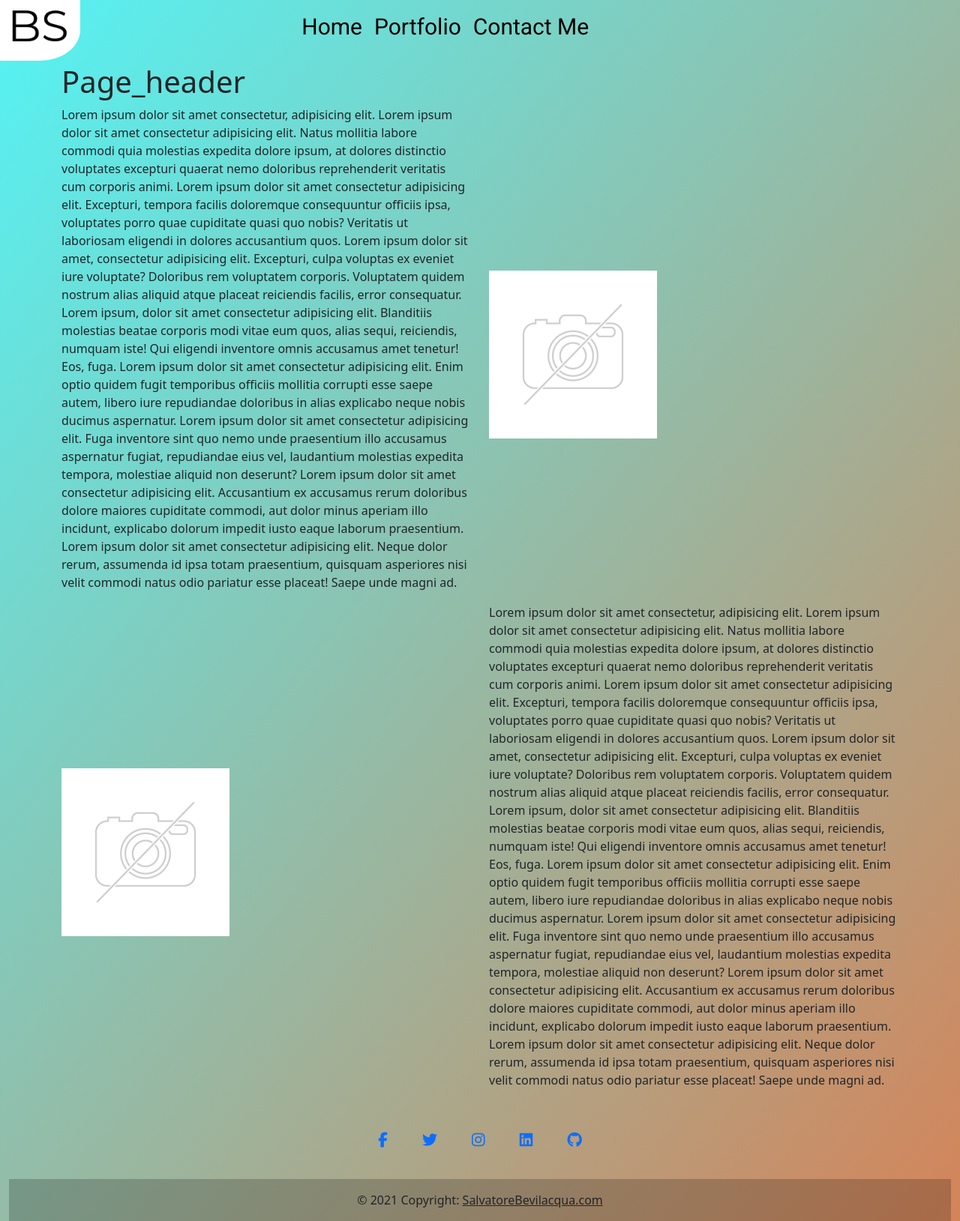
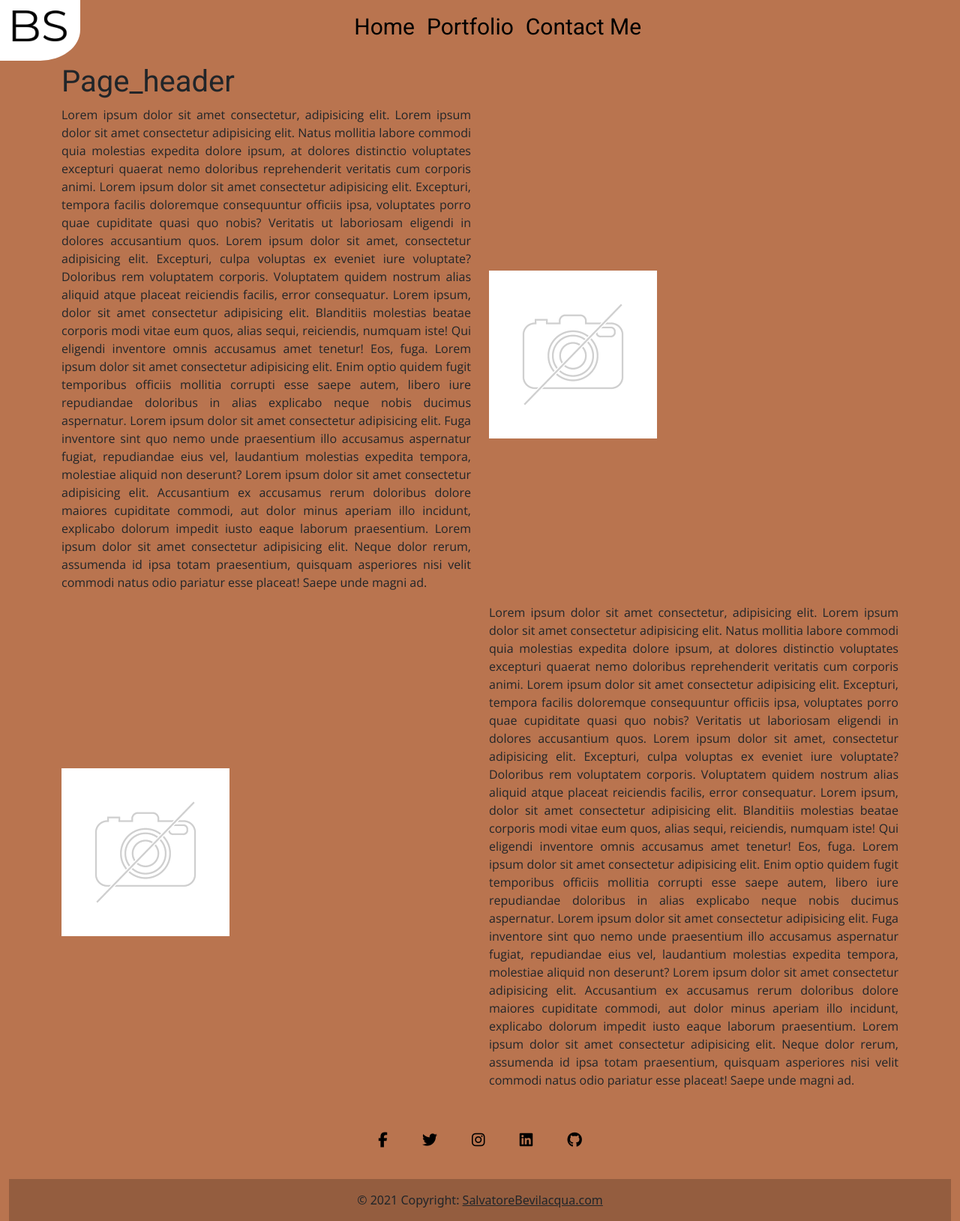
Before and after one commit to SalvatoreBevilacqua/SalvatoreBevilacqua, a Django app: page / in a window 1280 px wide. Shown: the whole page at 75% size. Run offline with Django 3.2, Linux system fonts and the light colour scheme; some libraries are stand-ins or nearby versions.

Commit message:
modify navbar,scrollbar,uparrow and Bkgr

```diff
--- a/static/css/base.css
+++ b/static/css/base.css
@@ -1,8 +1,9 @@
 body {
-    background: linear-gradient(to top left, #D48459, #54F3F5);
+    background: rgb(185, 116, 79);
+    /* background: linear-gradient(to top left, #D48459, #54F3F5); */
 }
 
-/*-----------------------------------------------Navbar */
+/*-----------------------------------------------Navbar & Mobile/Burger */
 
 .navbar-brand {
     background-color: #ffffff;
@@ -20,10 +21,7 @@ body {
 ul {
   margin: 150px auto 0;
   padding: 0;
-  list-style: none;
-  display: table;
-  width: 600px;
-  text-align: center;
+  width: 460px;
 }
 
 li {
@@ -41,7 +39,7 @@ p.under_p:after {
   border-bottom: 4px solid;
   margin-top: 10px;
   opacity: 0;
-  color: #AA6A47;
+  color: #54F3F5;
 	-webkit-transition: opacity 0.35s, -webkit-transform 0.35s;
 	transition: opacity 0.35s, transform 0.35s;
 	-webkit-transform: scale(0,1);
@@ -52,16 +50,7 @@ p.under_p:hover:after {
   opacity: 1;
 	-webkit-transform: scale(1);
 	transform: scale(1);
-    &.hover-3 {
-            &:before {
-            left: 50%;
-            }
-            &:after {
-            right: 50%;
-            }
 }
-
-/*-----------------------------------------------Mobile~Burger Navbar */
 
 
 /*-----------------------------------------------Scrollbar */
@@ -77,10 +66,14 @@ p.under_p:hover:after {
 }
 
 .sc2::-webkit-scrollbar-thumb {
-  background-image: linear-gradient(45deg, #54F3F5, #D48459);
+  background-image: linear-gradient(45deg, rgba(93, 109, 109, 0.884), rgba(116, 75, 53, 0.842));
   border-radius: 10px;
   -webkit-box-shadow: rgba(0,0,0,.12) 0 3px 13px 1px;
           box-shadow: rgba(0,0,0,.12) 0 3px 13px 1px;
+}
+
+.sc2::-webkit-scrollbar-thumb:hover {
+    background: rgba(13, 48, 102, 0.712);
 }
 
 /*-----------------------------------------------Up Arrow */
@@ -129,7 +122,6 @@ p.under_p:hover:after {
 /*-----------------------------------------------Footer */
 
 .socialink {
-    /* background-color: #ffffff; */
     color: #000000;
     border-radius: 50%;
 }
--- a/templates/base.html
+++ b/templates/base.html
@@ -39,12 +39,12 @@
     <link rel="shortcut icon" type="image/png" href="{% static 'favicon.ico' %}"/>
   </head>
   <body class="sc2">
-    <!-- <header class="container-fluid">
-        <div class="row"> -->
+    <header class="container-fluid">
+        <div class="row">
             <!-- Navbar -->
             {% include 'includes/navbar.html' %}
-        <!-- </div>
-    </header> -->
+        </div>
+    </header>
 
     {% if messages %}
         <div class="message-container"></div>
@@ -57,7 +57,7 @@
     {% endblock %}
 
     {% block postloadjs %}
-        <a id="button"></a>
+        <a id="button" style="text-decoration: none;"></a>
 
         <script>
             var btn = $('#button');
--- a/templates/includes/navbar.html
+++ b/templates/includes/navbar.html
@@ -1,39 +1,5 @@
-<!-- Logo -->
-<!-- <div class="col-12 col-sm-4 col-md-2 my-auto py-lg-0" style="padding-left: 0;">
-    <a href="{% url 'home' %}" class="navbar-brand padding-left-0">
-        <img src="media/SB.jpg" alt="logo" style="max-height: 70px;">
-    </a>
-</div> -->
-
-<!-- Navbar -->
-<!-- <div class="col-6 col-md-8 my-auto py-1 py-lg-0">
-    <ul class="list-inline list-unstyled text-center text-lg-center my-0">
-        <li class="list-inline-item m-0">
-            <a class="nav-link navaw" href="{% url 'home' %}" id="user-options" aria-haspopup="true" aria-expanded="false">
-                <div class="text-center">
-                    <p class="my-0 under_p cssnavb">Home</p>
-                </div>
-            </a>
-        </li>
-        <li class="list-inline-item m-0">
-            <a class="nav-link navaw" href="{% url 'portfolio' %}" id="user-options" aria-haspopup="true" aria-expanded="false">
-                <div class="text-center">
-                    <p class="my-0 under_p cssnavb">Portfolio</p>
-                </div>
-            </a>
-        </li>
-        <li class="list-inline-item m-0">
-            <a class="nav-link navaw" href="{% url 'contactme' %}" id="user-options" aria-haspopup="true" aria-expanded="false">
-                <div class="text-center">
-                    <p class="my-0 under_p cssnavb">Contact Me</p>
-                </div>
-            </a>
-        </li>
-    </ul>
-</div> -->
-
 <!--Navbar-->
-<nav class="navbar navbar-expand-md navbar-light" style="padding: 0px 14px 15px 0px;">
+<nav class="navbar navbar-expand-lg navbar-light" style="padding: 0px 14px 15px 0px;">
 
   <!-- Navbar brand -->
   <!-- <a class="navbar-brand" href="#">Navbar</a> -->
@@ -44,32 +10,32 @@
   </div>
 
   <!-- Collapse button -->
-  <button class="navbar-toggler" type="button" data-toggle="collapse" data-target="#basicExampleNav"
-    aria-controls="basicExampleNav" aria-expanded="false" aria-label="Toggle navigation">
+  <button class="navbar-toggler" type="button" data-toggle="collapse" data-target="#butNav"
+    aria-controls="butNav" aria-expanded="false" aria-label="Toggle navigation">
     <span class="navbar-toggler-icon"></span>
   </button>
 
   <!-- Collapsible content -->
-  <div class="collapse navbar-collapse" id="basicExampleNav">
+  <div class="collapse navbar-collapse" id="butNav">
 
     <!-- Links -->
-    <ul class="navbar-nav mr-auto list-inline list-unstyled text-center text-lg-center my-0">
+    <ul class="navbar-nav mr-auto list-inline text-center text-lg-center my-0">
       <li class="nav-item active">
-        <a class="nav-link" href="{% url 'home' %}" id="user-options" aria-haspopup="true" aria-expanded="false">
+        <a class="nav-link" style="padding-left: 8px;padding-right: 8px;" href="{% url 'home' %}" id="user-options" aria-haspopup="true" aria-expanded="false">
             <div class="text-center">
                 <p class="my-0 under_p cssnavb">Home</p>
             </div>
         </a>
       </li>
       <li class="nav-item">
-        <a class="nav-link" href="{% url 'portfolio' %}" id="user-options" aria-haspopup="true" aria-expanded="false">
+        <a class="nav-link" style="padding-left: 8px;padding-right: 8px;" href="{% url 'portfolio' %}" id="user-options" aria-haspopup="true" aria-expanded="false">
             <div class="text-center">
                <p class="my-0 under_p cssnavb">Portfolio</p>
             </div>
         </a>
       </li>
       <li class="nav-item">
-        <a class="nav-link" href="{% url 'contactme' %}" id="user-options" aria-haspopup="true" aria-expanded="false">
+        <a class="nav-link" style="padding-left: 8px;padding-right: 8px;" href="{% url 'contactme' %}" id="user-options" aria-haspopup="true" aria-expanded="false">
             <div class="text-center">
                 <p class="my-0 under_p cssnavb">Contact Me</p>
             </div>
```
